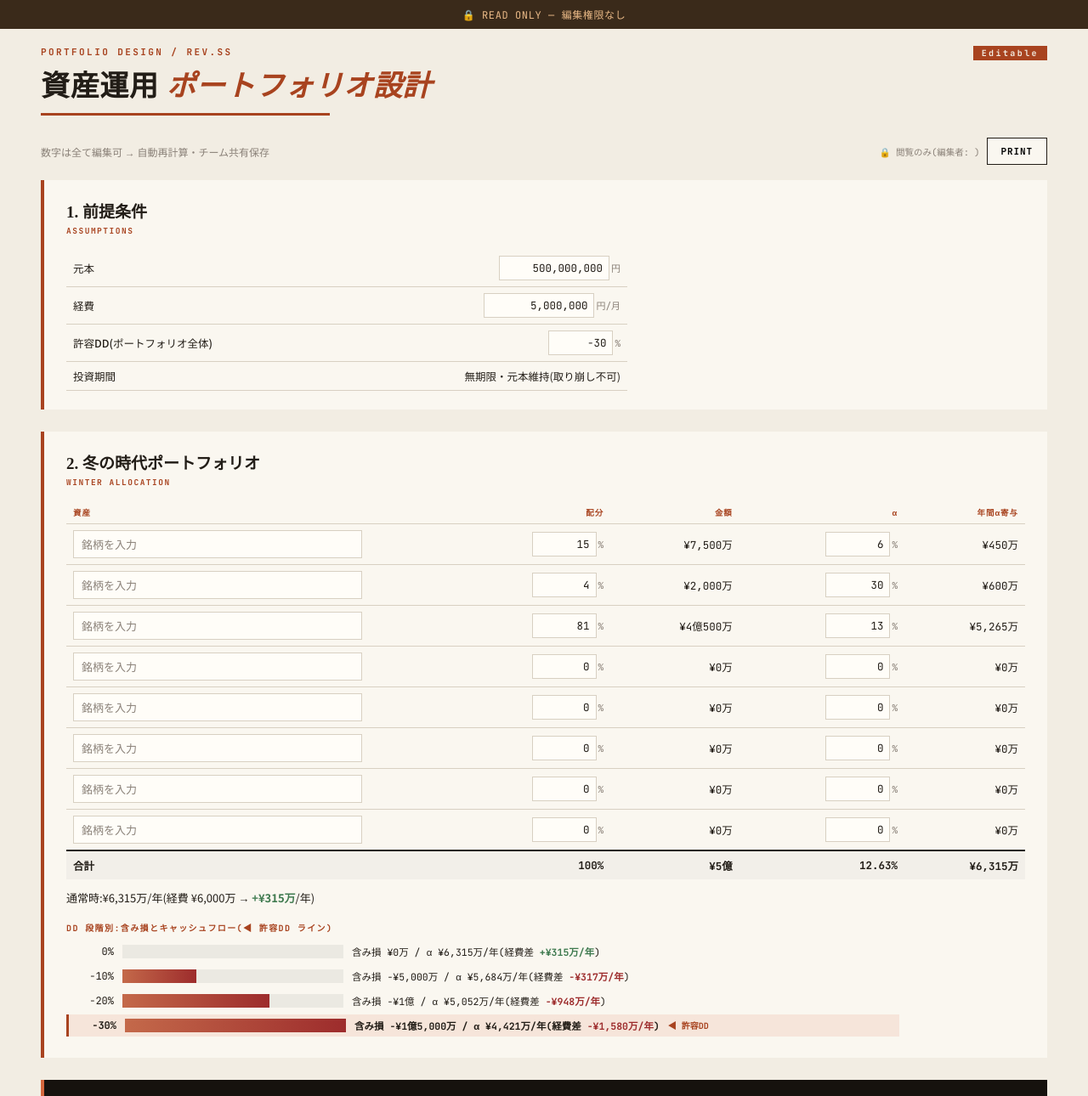
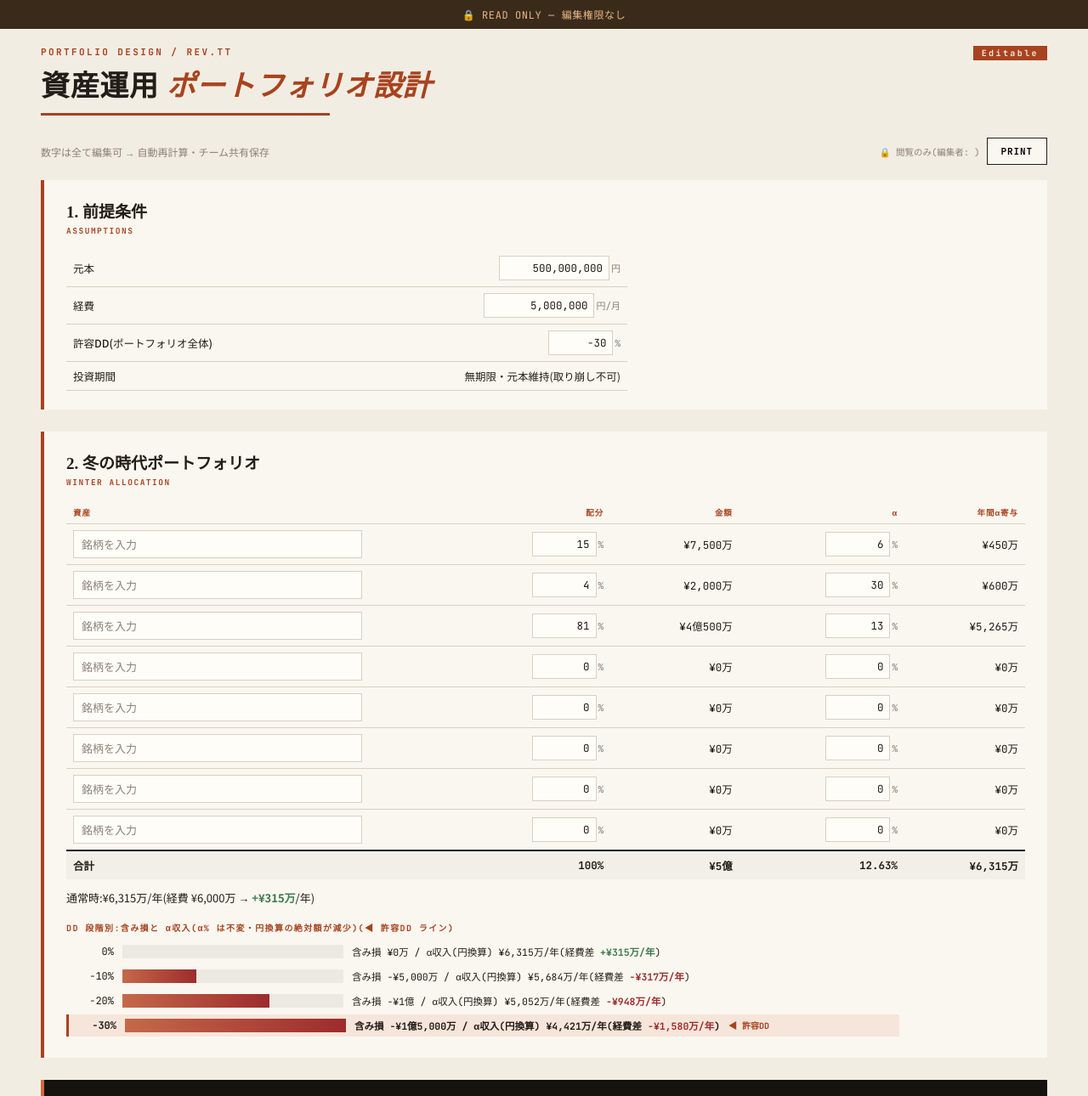
Before and after one commit to okihisashi/Treasury-predictions, a website: page public/index.html in a window 1280 px wide. Shown: the top 1290 px of the page at 85% size. Drawn offline with Linux system fonts and the light colour scheme; no server answers; a web font is replaced by a local one.

Commit message:
deploy: treasury_dashboard_revTT.html

```diff
--- a/public/index.html
+++ b/public/index.html
@@ -3,7 +3,7 @@
 <head>
 <meta charset="UTF-8">
 <meta name="viewport" content="width=device-width, initial-scale=1.0">
-<title>資産運用ポートフォリオ設計 / REV.SS</title>
+<title>資産運用ポートフォリオ設計 / REV.TT</title>
 <link href="https://fonts.googleapis.com/css2?family=Shippori+Mincho+B1:wght@600;700;800&family=JetBrains+Mono:wght@400;700&family=Noto+Sans+JP:wght@400;500;700&display=swap" rel="stylesheet">
 <style>
   :root {
@@ -108,7 +108,7 @@
 </head>
 <body>
 
-<div class="eyebrow">PORTFOLIO DESIGN / REV.SS <span style="float:right; background: var(--accent); color: var(--paper); padding: 2px 10px; font-size: 10px;">Editable</span></div>
+<div class="eyebrow">PORTFOLIO DESIGN / REV.TT <span style="float:right; background: var(--accent); color: var(--paper); padding: 2px 10px; font-size: 10px;">Editable</span></div>
 <h1 class="title">資産運用 <em>ポートフォリオ設計</em></h1>
 <div class="title-rule"></div>
 
@@ -435,7 +435,7 @@
     const levels = [0, -10, -20, -30];
     if (!levels.includes(allowDd) && allowDd < 0) { levels.push(allowDd); levels.sort((a, b) => b - a); }
     const maxLoss = Math.abs(s.cap * Math.min(...levels) / 100) || 1;
-    let html = '<div class="dd-chart-title">DD 段階別:含み損とキャッシュフロー(◀ 許容DD ライン)</div>';
+    let html = '<div class="dd-chart-title">DD 段階別:含み損と α収入(α% は不変・円換算の絶対額が減少)(◀ 許容DD ライン)</div>';
     levels.forEach(dd => {
       const loss = s.cap * dd / 100;
       const ddAlpha = s.alphaSum * (1 + dd / 100);
@@ -446,7 +446,7 @@
       html += `<div class="dd-row${active ? ' active' : ''}">` +
         `<span class="dd-lbl">${dd}%</span>` +
         `<div class="dd-bar-wrap"><div class="dd-bar" style="width:${w}%"></div></div>` +
-        `<span class="dd-val">含み損 ${fmtYen(loss)} / α ${fmtYen(ddAlpha)}/年(経費差 ${diffHtml})</span>` +
+        `<span class="dd-val">含み損 ${fmtYen(loss)} / α収入(円換算) ${fmtYen(ddAlpha)}/年(経費差 ${diffHtml})</span>` +
         (active ? '<span class="dd-allow-tag">◀ 許容DD</span>' : '') +
         `</div>`;
     });
```
